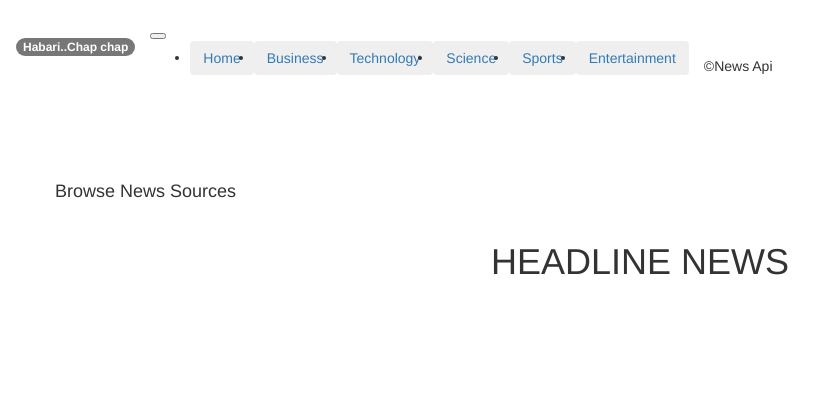
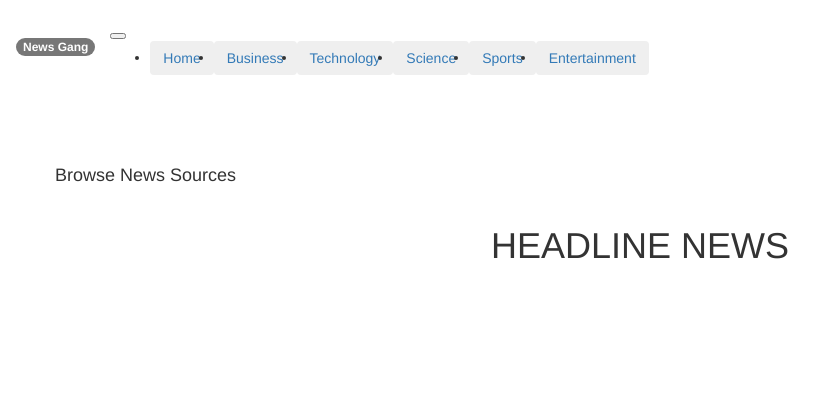
Before and after one commit to ShirQUillE-SandE/news-gang, a Flask app: template app/templates/index.html in a window 1280 px wide. Shown: the top 420 px of the page, without its empty margins (0-835 px from the left). After the commit the page ends 259 px from the top, so only its background shows below. Run offline with Flask 2, Linux system fonts and the light colour scheme; the template is opened without the code that fills it, so the values that code supplies are empty; some libraries are stand-ins or nearby versions.

Commit message:
changes made

```diff
--- a/app/templates/navbar.html
+++ b/app/templates/navbar.html
@@ -1,7 +1,7 @@
 <div class="">
 
   <nav class="navbar navbar-expand-lg navbar-dark bg-dark fixed-top">
-  <h3> <a class="navbar-brand" href="/"><span class="badge badge-success">Habari..Chap chap</span></a></h3>
+  <h3> <a class="navbar-brand" href="/"><span class="badge badge-success">News Gang</span></a></h3>
     <button class="navbar-toggler" type="button" data-toggle="collapse" data-target="#navbarText" aria-controls="navbarText" aria-expanded="false" aria-label="Toggle navigation">
     <span class="navbar-toggler-icon"></span>
   </button>
@@ -27,7 +27,6 @@
         </li>
       </ul>
       <span class="navbar-text">
-      ©News Api
     </span>
     </div>
   </nav>
```
